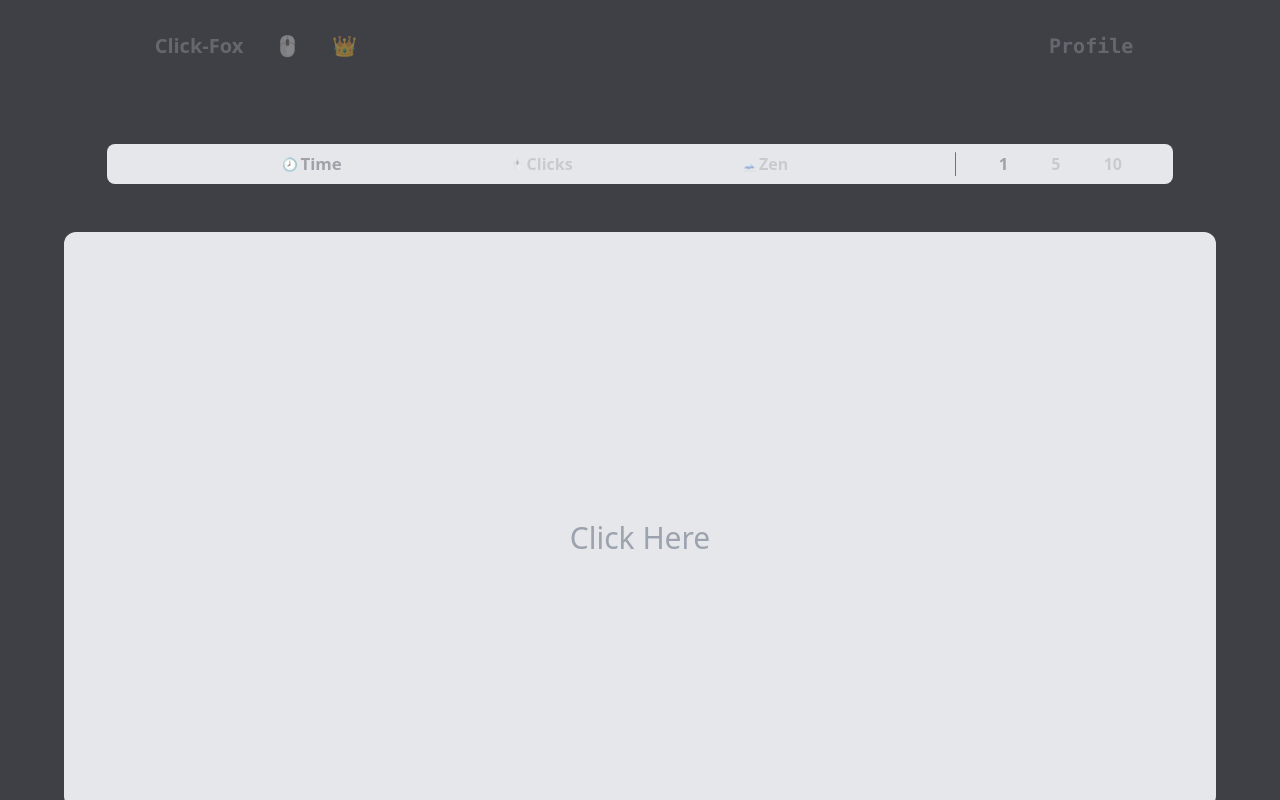
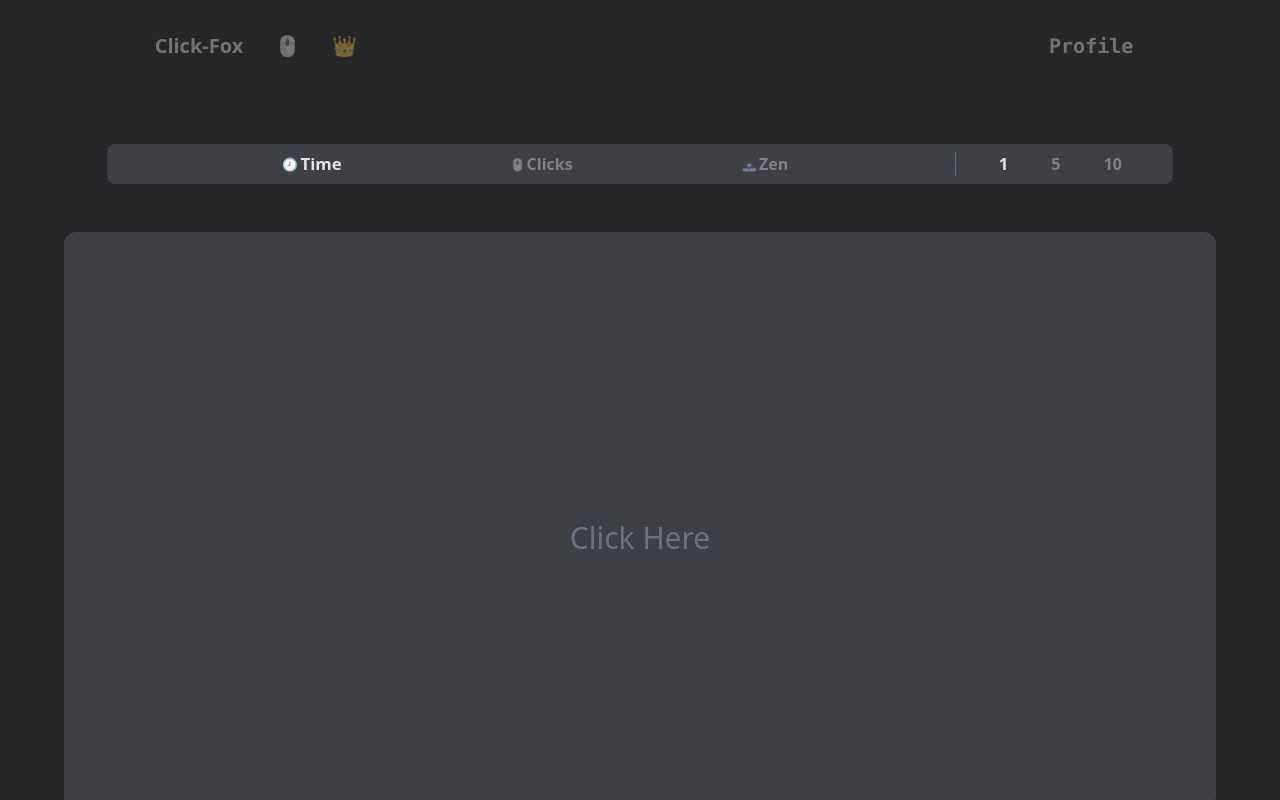
Before and after one commit to Cole-deBoer/Click-Fox, a React (Vite) app in the folder frontend/: page / in a window 1280 px wide. Built offline with nearby package versions, Linux system fonts and the light colour scheme.

Commit message:
ADDED: chart.js and accurate charting information for CPS tests

```diff
--- a/frontend/package.json
+++ b/frontend/package.json
@@ -11,9 +11,11 @@
     "preview": "vite preview"
   },
   "dependencies": {
+    "chart.js": "^4.5.0",
     "dotenv": "^17.2.0",
     "lucide-react": "^0.344.0",
     "react": "^18.3.1",
+    "react-chartjs-2": "^5.3.0",
     "react-dom": "^18.3.1",
     "react-router-dom": "^7.9.1"
   },
--- a/frontend/src/App.jsx
+++ b/frontend/src/App.jsx
@@ -13,12 +13,12 @@ import { Route, Routes } from 'react-router-dom';
 
 const App = () => {
   return (
-    <div className='w-full h-screen text-zinc-400 bg-zinc-700 font-sans flex flex-col min-h-screen gap-16 overflow-auto [&::-webkit-scrollbar]:hidden'>
+    <div className='w-full h-screen text-zinc-200 bg-zinc-800 font-sans flex flex-col min-h-screen gap-16 overflow-auto [&::-webkit-scrollbar]:hidden'>
       <div className='h-1/6'>
         <Navbar></Navbar>
       </div>
 
-      <div className='grow h-full'>
+      <div className='grow'>
         <Routes>
           <Route path="/" element={<GameView/>}/>
           <Route path="/profile" element={<ProfileView/>}/>
--- /dev/null
+++ b/frontend/src/GetClickingDataset.js
@@ -0,0 +1,12 @@
+export const endTest = (clickTimes = [], startTime = 0.0) => {
+    const duration = (new Date().getTime() - startTime) / 1000;
+    const seconds = Math.ceil(duration);
+
+    // Bucket into per-second counts
+    const cpsArray = Array(seconds).fill(0);
+    clickTimes.forEach(t => {
+        const secIndex = Math.floor((t - startTime) / 1000);
+        cpsArray[secIndex] += 1;
+    });
+    return cpsArray;
+};
--- a/frontend/src/Views/GameView.jsx
+++ b/frontend/src/Views/GameView.jsx
@@ -5,6 +5,8 @@ import Results from "../components/Results";
 import Countdown from "../components/Countdown"
 import { GameModes, Time, Clicks, Zen } from "../GameModes";
 import ClickThreshold from "../components/ClickThreshold";
+import { use } from "react";
+
 
 
 const GameView = () => {
@@ -15,6 +17,38 @@ const GameView = () => {
     const [gameDuration, setGameDuration] = useState(0);
     const [isGameActive, setGameActive] = useState(false);
 
+    // for generating the dataset to chart for results graph.
+    const [clickTimes, setClickTimes] = useState([]);
+    const [clicksPerSecondArray, setCPSArray] = useState([]);
+    const [startTime, setStartTime] = useState(0.0);
+
+    const startTest = () => {
+        setClickTimes([]);
+        setCPSArray([]);
+        setStartTime(performance.now());
+    };
+
+    const handleClick = () => {
+        setClickTimes(prev => [...prev, performance.now()]);
+        setClickCount(prevCount => prevCount + 1)
+    };
+
+    const endGame = () => {
+        const seconds = Math.ceil(gameDuration);
+        console.log("game duration: " + seconds);
+
+        // Bucket into per-second counts
+        let cpsArray = Array(seconds).fill(0);
+        clickTimes.forEach(time => {
+            const secIndex = Math.floor((time - startTime) / 1000);
+            cpsArray[secIndex] += 1;
+        });
+        console.log(cpsArray);
+        cpsArray.push(cpsArray[cpsArray.length - 1])
+        setCPSArray(cpsArray);
+    }
+
+    useEffect(endGame, [gameDuration]);
 
     const contentToDisplay = () => {
         switch (gameMode) {
@@ -24,6 +58,7 @@ const GameView = () => {
                     callback={() => {
                         setGameActive(false);
                         setShouldShowResults(true);
+                        endGame();
                     }}
                     setGameDuration={setGameDuration}/>
                 );
@@ -33,6 +68,7 @@ const GameView = () => {
                     callback={() => {
                         setGameActive(false);
                         setShouldShowResults(true);
+                        endGame();
                     }}
                     setGameDuration={setGameDuration}/>
                 );
@@ -44,45 +80,16 @@ const GameView = () => {
         };
     }
 
-    const resultsToDisplay = () => {
-        switch (gameMode) {
-            case Time:
-                return (
-                        <Results clickCount={clickCount}
-                            testDuration={gameDuration}
-                            testType={gameMode.Title}
-                            showGameScreen={() => setShouldShowResults(false)}
-                            clearClickCount={() => setClickCount(0)}
-                        />
-                    );
-            case Clicks:
-                return (
-
-                    <Results clickCount={clickCount}
-                        testDuration={gameDuration}
-                        testType={gameMode.Title}
-                        showGameScreen={() => setShouldShowResults(false)}
-                        clearClickCount={() => setClickCount(0)}
-                    />
-                );
-            case Zen:
-                return (
-                    <Results clickCount={clickCount}
-                        testDuration={gameDuration}
-                        testType={gameMode.Title}
-                        showGameScreen={() => setShouldShowResults(false)}
-                        clearClickCount={() => setClickCount(0)}
-                    />
-                );
-        };
-    }
-
     return (
         <div className="h-4/6 2xl:scale-110 content-center">
             {shouldShowResults ?
-            <>
-                {resultsToDisplay()}
-            </>
+            <Results clickCount={clickCount}
+                testDuration={gameDuration}
+                testType={gameMode.Title}
+                showGameScreen={() => setShouldShowResults(false)}
+                clearClickCount={() => setClickCount(0)}
+                clickArray={clicksPerSecondArray}
+            />
             :
             <>
                 <GameModesBar
@@ -100,8 +107,11 @@ const GameView = () => {
                     gameMode={contentToDisplay()}
                     clickCount={clickCount}
                     isGameActive={isGameActive}
-                    setGameActive={() => setGameActive(true)}
-                    incrementClickCount={() => {setClickCount(prevCount => prevCount + 1)}}
+                    setGameActive={() => {
+                        setGameActive(true)
+                        startTest();
+                    }}
+                    handleClick={handleClick}
                 />
             </>}
         </div>
--- a/frontend/src/Views/StatsView.jsx
+++ b/frontend/src/Views/StatsView.jsx
@@ -1,5 +1,5 @@
 import React from "react";
-import UnderDevelopment from "../components/UnderDevelopment";
+import UnderDevelopment from "../Components/UnderDevelopment";
 
 const StatsView = () => {
     return (
--- a/frontend/src/components/ClickArea.jsx
+++ b/frontend/src/components/ClickArea.jsx
@@ -1,13 +1,17 @@
 import React, {useState} from "react";
 
-const ClickArea = ({gameMode = (<></>), clickCount = 0, isGameActive = false, setGameActive = () => {}, incrementClickCount = () => {}}) => {
+const ClickArea = ({gameMode = (<></>), clickCount = 0, isGameActive = false, setGameActive = () => {},
+                   handleClick = () => {}}) => {
+
     return (
-        <div className="w-auto max-w-6xl h-auto mx-auto my-12 py-72 flex rounded-xl bg-gray-200 cursor-pointer" onClick={() => {
+        <div className="w-auto max-w-6xl h-auto mx-auto my-12 py-72 flex rounded-xl bg-zinc-700 cursor-pointer" onClick={() => {
+            if(!isGameActive) {
                 setGameActive();
-                incrementClickCount();
-            }}>
+            }
+            handleClick();
+        }}>
 
-            <div className="w-full h-0 text-center text-3xl text-gray-400 select-none">
+            <div className="w-full h-0 text-center text-3xl text-gray-500 select-none">
                 <h1>
                     {isGameActive ?
                     <>
@@ -21,5 +25,6 @@ const ClickArea = ({gameMode = (<></>), clickCount = 0, isGameActive = false, se
             </div>
         </div>
     )
-}
+};
+
 export default ClickArea;
--- a/frontend/src/components/ClickThreshold.jsx
+++ b/frontend/src/components/ClickThreshold.jsx
@@ -13,8 +13,8 @@ const ClickThreshold = ({currentClicks = 0, clicksNeeded = 0, callback = () => {
     useEffect(() => {
         if(currentClicks === clicksNeeded)
         {
+            setGameDuration(((new Date().getTime() - timeElapsed) / 1000).toFixed(2));
             callback?.();
-            setGameDuration((new Date().getTime() - timeElapsed) / 1000);
         }
     })
     return (
--- a/frontend/src/components/GameModesBar.jsx
+++ b/frontend/src/components/GameModesBar.jsx
@@ -12,7 +12,7 @@ const GameModesBar = ({gameMode = GameModes[0], setGameMode = () => {}, gameSett
 
     return (
         <div className={`${HasSettings() > 0 ? 'w-5/6' : 'w-2/3'}
-                        h-auto max-w-6xl mx-auto p-2 flex rounded-lg bg-gray-200 transition-all duration-300`}>
+                        h-auto max-w-6xl mx-auto p-2 flex rounded-lg bg-zinc-700 transition-all duration-300`}>
 
             {/* Game Modes */}
             <div className="w-full p-0 flex justify-evenly">
--- /dev/null
+++ b/frontend/src/components/ResultsGraph.jsx
@@ -0,0 +1,81 @@
+import React from "react";
+import { Line } from "react-chartjs-2"
+
+import {
+  Chart as ChartJS,
+  CategoryScale,
+  LinearScale,
+  PointElement,
+  LineElement,
+  Title,
+  Tooltip,
+  Legend,
+} from 'chart.js';
+
+// Register Chart.js components
+ChartJS.register(
+  CategoryScale,
+  LinearScale,
+  PointElement,
+  LineElement,
+  Title,
+  Tooltip,
+  Legend
+);
+
+const ResultsGraph = ({testDuration = 0.1, clickCount = 0, clickArray = []}) => {
+    const data = {
+        labels: getLengthOfTest(testDuration),
+        datasets: [
+            {
+                data: clickArray,
+                fill: false,
+                tension: 0.4,
+            }
+        ],
+    };
+
+    const options = {
+        plugins: {
+           legend: {
+                display: false,
+           }
+        },
+        scales: {
+            x: {
+                min: 0
+            },
+            y: {
+                title: {
+                    display: true,
+                    text: 'Clicks Per Second'
+                },
+                min: 1
+            }
+        },
+        responsive: true,
+        borderColor: 'rgb(245,245,245)',
+        backgroundColor: 'rgb(245,245,245)',
+        maintainAspectRatio: false,
+    };
+
+    return <Line data={data} options={options}/>
+}
+
+
+// returns an array of whole digits between 0 and the passed number.
+// ex. input => 5.55 output => [1, 2, 3, 4, 5, 5.5]
+const getLengthOfTest = (testLength = 0.1) => {
+    let timesArray = [];
+    let wholeNumber = 0;
+    while (wholeNumber < testLength) {
+        timesArray.push(wholeNumber)
+        wholeNumber++;
+        if(wholeNumber >= testLength) {
+            timesArray.push(testLength);
+            return timesArray;
+        }
+    }
+}
+
+export default ResultsGraph;
```
Also changed, not shown: frontend/src/components/Results.jsx (+32 -24 lines), frontend/src/Assets/continue-icon.png (added), 1 other file (tests, documents, lock files or other folders).
